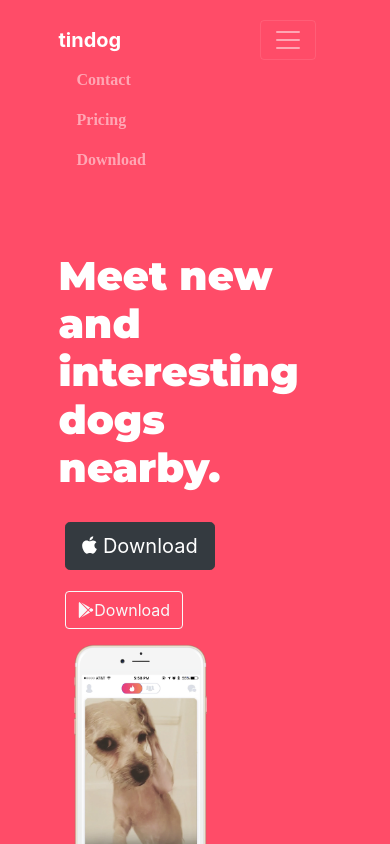
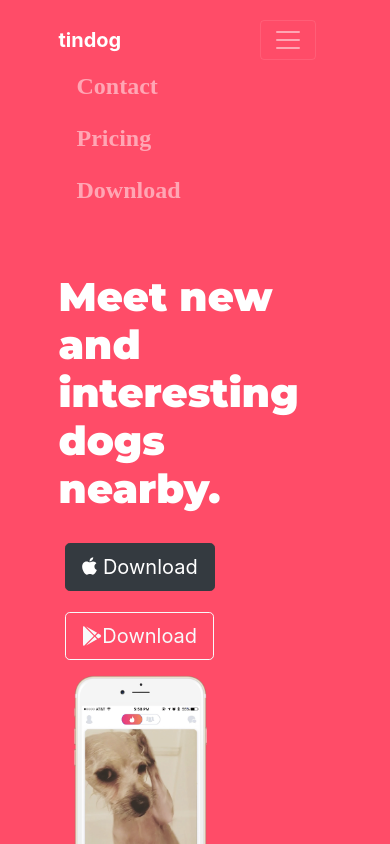
Before and after one commit to Hydriah/TinDog-webspage-re-develop, a plain HTML site: page index.html in a window 390 px wide. Both pictures are taken after a click on the button 287 px from the left and 39 px from the top of the page. Shown: the top 844 px of the page. Drawn offline with nearby package versions, Linux system fonts and the light colour scheme.

Commit message:
Add files via upload

```diff
--- a/index.html
+++ b/index.html
@@ -51,7 +51,7 @@
             <div class="col-lg-6 ">
                <h1 >Meet new and interesting dogs nearby.</h1>
                 <button  type="button " class="btn btn-dark btn-lg download-btn"><i class="fab fa-apple"></i> Download</button>
-                <button  type="button" class="btn btn-outline-light btn-md download-btn"><i class="fab fa-google-play"></i>Download</button>
+                <button  type="button" class="btn btn-outline-light btn-lg download-btn"><i class="fab fa-google-play"></i>Download</button>
             </div>
              <div class="col-lg-6 ">
              <img  class="title-image" src="images/iphone6.png" alt="iphone-mockup">
--- a/style.css
+++ b/style.css
@@ -69,6 +69,9 @@ p{
     padding: 3% 15% 7%;
 
 
+}
+.row{
+    margin: -15px;
 }
 
 .download-btn{
@@ -149,8 +152,6 @@ position:relative;
     font-size: 3rem;
     line-height: 1;
 
-    /* margin:  7% 0;
-    padding: 0 30px; */
 }
 
 /* footer */
@@ -166,8 +167,7 @@ position:relative;
 /* @media */
 
 @media (max-width: 992px) {
-
-    .title{
+   .title{
         text-align: center;
     }
 
@@ -176,7 +176,12 @@ position:relative;
             padding: 15px;
             transform: none;
 
-     }
+ }
+.nav-item{
 
+    padding: 0 18px;
+    font-weight: bolder;
+    font-size: x-large;
+}
 
     }
```
